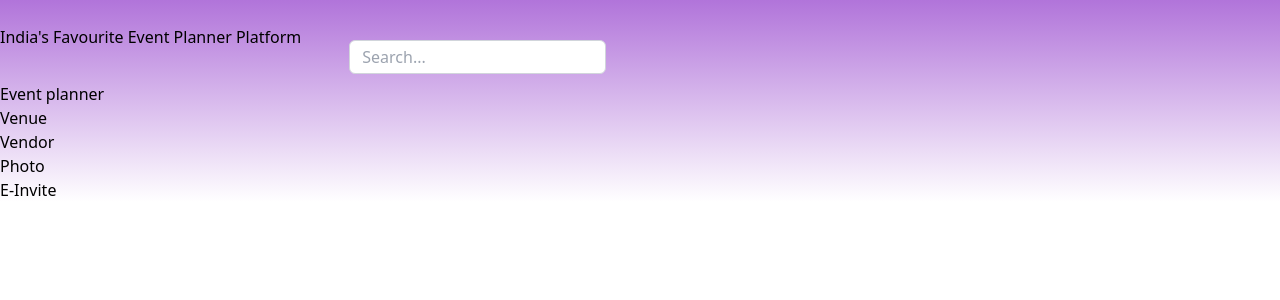
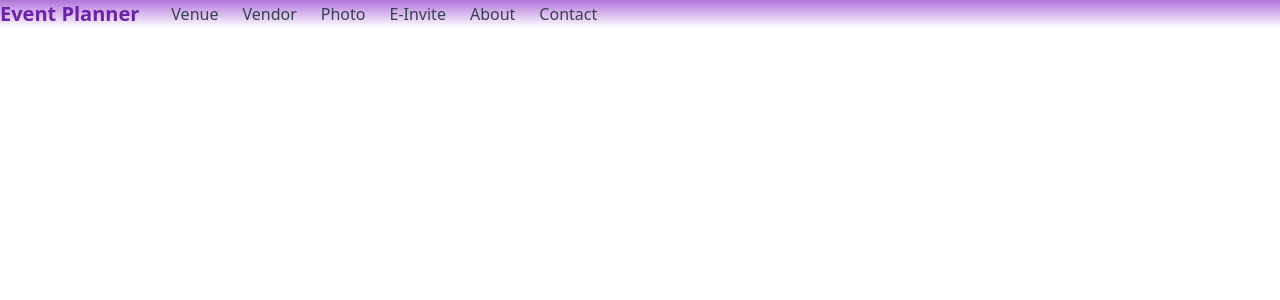
Before and after one commit to Hnavin123/Dummy-event-planner, a React (Vite) app in the folder dummy-event/: page / in a window 1280 px wide. Shown: the top 300 px of the page. Built offline with nearby package versions, Linux system fonts and the light colour scheme.

Commit message:
navbar updated

```diff
--- a/dummy-event/src/components/Navbar/Navbar.jsx
+++ b/dummy-event/src/components/Navbar/Navbar.jsx
@@ -3,26 +3,24 @@ import { Link } from "react-router-dom";
 const Navbar = () => {
   return (
     <nav className='w-full bg-gradient-to-b from-[#b174da] to-[#ffffff]'>
-      <div className="flex items-center gap-12 mb-2">
-        <span>India's Favourite Event Planner Platform</span>
-        <input
-      type="text"
-      placeholder="Search..."
-      className="mt-10 px-3 py-1 border border-gray-300 rounded-md"
-    />
 
-      </div>
-      <div className='navbar-logo'>
-        <Link to='/'>Event planner</Link>
+    <div className="flex items-center gap-8">
+      <div className='navbar-logo text-xl font-bold text-purple-800'>
+        <Link to='/'>Event Planner</Link>
       </div>
 
-      <ul>
+      <ul className="flex gap-6 text-gray-700 font-medium">
         <li><Link to='/venues'>Venue</Link></li>
         <li><Link to='/vendors'>Vendor</Link></li>
         <li><Link to='/photos'>Photo</Link></li>
         <li><Link to='/e-invite'>E-Invite</Link></li>
+        <li><Link to='/about'>About</Link></li>
+        <li><Link to='/contact'>Contact</Link></li>
       </ul>
-    </nav>
+    </div>
+
+
+  </nav>
   );
 };
 
```
